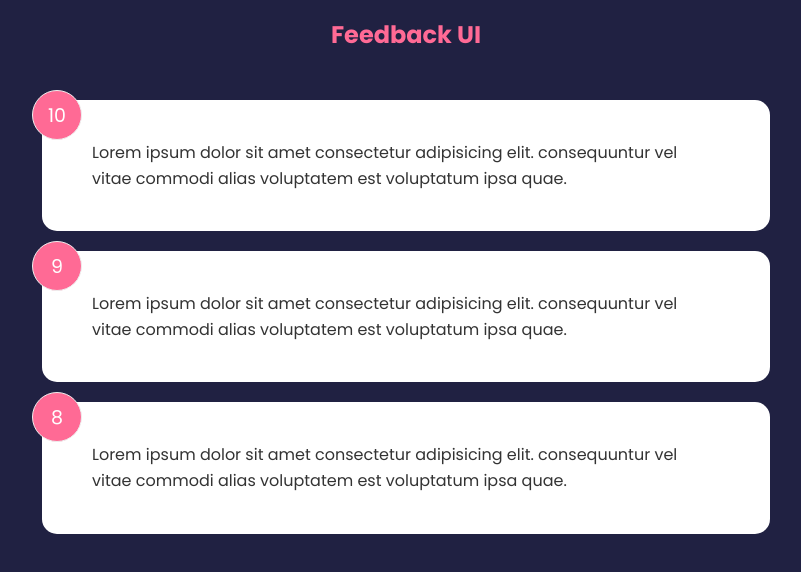
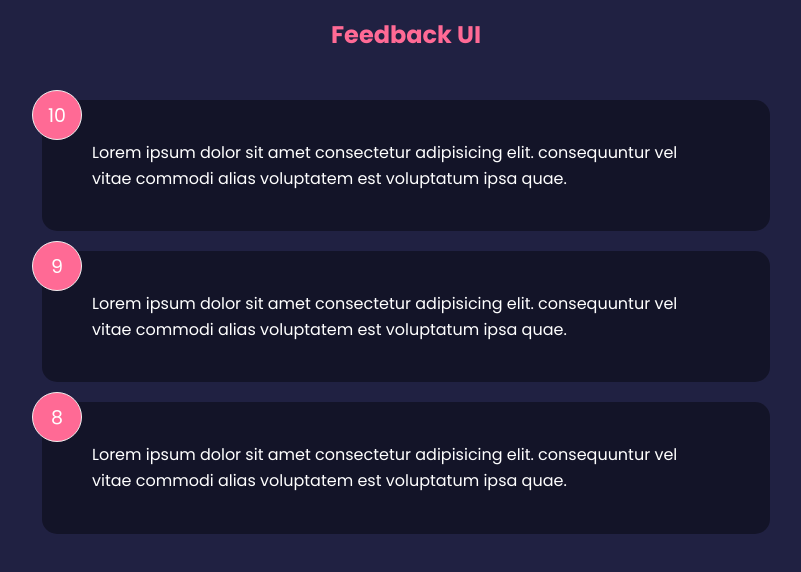
Before and after one commit to ashwaft/feedback-app, a React (Create React App) app in the folder feedback-app/: page / in a window 1280 px wide. Shown: the top 572 px of the page, without its empty margins (234-1035 px from the left). Built offline with nearby package versions, Linux system fonts and the light colour scheme.

Commit message:
Abstract Card component

```diff
--- a/feedback-app/src/components/FeedbackItem.jsx
+++ b/feedback-app/src/components/FeedbackItem.jsx
@@ -1,12 +1,18 @@
+import PropTypes from 'prop-types'
+import Card from './shared/Card'
 
 function FeedbackItem({item}) {
 
     return (
-        <div className='card'>
+        <Card>
             <div className='num-display'>{item.rating}</div>
             <div className='text-display'>{item.text}</div>
-        </div>
+        </Card>
     )
 }
 
+FeedbackItem.propTypes = {
+    item: PropTypes.object.isRequired,
+}
+
 export default FeedbackItem
--- /dev/null
+++ b/feedback-app/src/components/shared/Card.jsx
@@ -0,0 +1,20 @@
+import PropTypes from 'prop-types'
+
+function Card({children, reverse}) {
+    return (
+        <div className={`card ${reverse && 'reverse'}`}>
+            {children}
+        </div>
+    )
+}
+
+Card.defaultProps = {
+    reverse: true
+}
+
+Card.propTypes = {
+    children: PropTypes.node.isRequired,
+    reverse: PropTypes.bool,
+}
+
+export default Card
```
Also changed, not shown: feedback-app/src/components/FeedbackList.jsx (+12 -0 lines).
